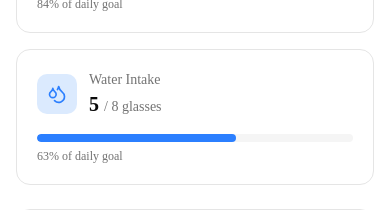
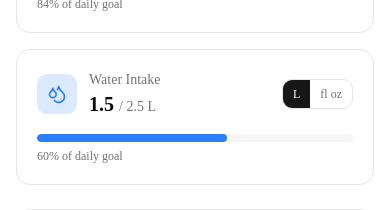
Before and after one commit to Logan1905/ascend-web-app, a Next.js app: page /ascend-web-app/ in a window 390 px wide. Shown: the part 267-477 px from the top of the page. Built offline with nearby package versions, Linux system fonts and the light colour scheme.

Commit message:
fix: water intake in L/fl oz with toggle, fix chart tooltip on mobile

```diff
--- a/src/app/page.tsx
+++ b/src/app/page.tsx
@@ -1,5 +1,6 @@
 "use client";
 
+import { useState } from "react";
 import { Droplets, Flame, TrendingDown } from "lucide-react";
 import {
   AreaChart,
@@ -18,8 +19,11 @@ import {
 const userName = "Logan";
 const dailyCalorieGoal = 2200;
 const dailyCaloriesConsumed = 1845;
-const dailyWaterGoal = 8; // glasses
-const dailyWaterConsumed = 5;
+
+// Water data stored in liters internally
+const dailyWaterGoalL = 2.5; // liters
+const dailyWaterConsumedL = 1.5; // liters
+
 const userGoal: "loss" | "gain" = "loss";
 
 const weeklyCalories = [
@@ -45,6 +49,15 @@ const weightData = [
 
 // --- Helpers ---
 
+type WaterUnit = "L" | "fl oz";
+
+const LITERS_TO_FLOZ = 33.814;
+
+function convertWater(liters: number, unit: WaterUnit): number {
+  if (unit === "fl oz") return Math.round(liters * LITERS_TO_FLOZ);
+  return parseFloat(liters.toFixed(1));
+}
+
 function getGreeting(): string {
   const hour = new Date().getHours();
   if (hour < 12) return "Good morning";
@@ -57,12 +70,43 @@ function getCaloriePercentage(): number {
 }
 
 function getWaterPercentage(): number {
-  return Math.round((dailyWaterConsumed / dailyWaterGoal) * 100);
+  return Math.round((dailyWaterConsumedL / dailyWaterGoalL) * 100);
+}
+
+// --- Custom Tooltip ---
+
+interface TooltipPayload {
+  value: number;
+  name: string;
+}
+
+interface CustomTooltipProps {
+  active?: boolean;
+  payload?: TooltipPayload[];
+  label?: string;
+  unit?: string;
+}
+
+function CustomTooltip({ active, payload, label, unit }: CustomTooltipProps) {
+  if (!active || !payload?.length) return null;
+  return (
+    <div className="border-border bg-popover rounded-lg border px-3 py-2 text-sm shadow-md">
+      <p className="font-medium">{label}</p>
+      <p className="text-muted-foreground">
+        {payload[0].value.toLocaleString()} {unit ?? ""}
+      </p>
+    </div>
+  );
 }
 
 // --- Component ---
 
 export default function Home() {
+  const [waterUnit, setWaterUnit] = useState<WaterUnit>("L");
+
+  const waterConsumed = convertWater(dailyWaterConsumedL, waterUnit);
+  const waterGoal = convertWater(dailyWaterGoalL, waterUnit);
+
   return (
     <div className="mx-auto w-full max-w-4xl space-y-6 px-4 py-6 sm:px-6">
       {/* Greeting */}
@@ -93,7 +137,6 @@ export default function Home() {
               </p>
             </div>
           </div>
-          {/* Progress bar */}
           <div className="bg-muted mt-4 h-2 w-full overflow-hidden rounded-full">
             <div
               className="h-full rounded-full bg-orange-500 transition-all"
@@ -107,6 +150,7 @@ export default function Home() {
 
         {/* Water Card */}
         <div className="border-border bg-card rounded-xl border p-5">
+          <div className="flex items-center justify-between">
             <div className="flex items-center gap-3">
               <div className="flex size-10 items-center justify-center rounded-lg bg-blue-100 dark:bg-blue-900/30">
                 <Droplets className="size-5 text-blue-500" />
@@ -114,14 +158,37 @@ export default function Home() {
               <div>
                 <p className="text-muted-foreground text-sm">Water Intake</p>
                 <p className="text-xl font-bold">
-                {dailyWaterConsumed}{" "}
+                  {waterConsumed}{" "}
                   <span className="text-muted-foreground text-sm font-normal">
-                  / {dailyWaterGoal} glasses
+                    / {waterGoal} {waterUnit}
                   </span>
                 </p>
               </div>
             </div>
-          {/* Progress bar */}
+            {/* Unit toggle */}
+            <div className="border-border flex overflow-hidden rounded-lg border text-xs font-medium">
+              <button
+                onClick={() => setWaterUnit("L")}
+                className={`px-2.5 py-1.5 transition-colors ${
+                  waterUnit === "L"
+                    ? "bg-primary text-primary-foreground"
+                    : "text-muted-foreground hover:bg-accent"
+                }`}
+              >
+                L
+              </button>
+              <button
+                onClick={() => setWaterUnit("fl oz")}
+                className={`px-2.5 py-1.5 transition-colors ${
+                  waterUnit === "fl oz"
+                    ? "bg-primary text-primary-foreground"
+                    : "text-muted-foreground hover:bg-accent"
+                }`}
+              >
+                fl oz
+              </button>
+            </div>
+          </div>
           <div className="bg-muted mt-4 h-2 w-full overflow-hidden rounded-full">
             <div
               className="h-full rounded-full bg-blue-500 transition-all"
@@ -152,14 +219,7 @@ export default function Home() {
                 tick={{ fontSize: 12 }}
                 className="fill-muted-foreground"
               />
-              <Tooltip
-                contentStyle={{
-                  backgroundColor: "hsl(var(--popover))",
-                  border: "1px solid hsl(var(--border))",
-                  borderRadius: "0.5rem",
-                  fontSize: "0.875rem",
-                }}
-              />
+              <Tooltip content={<CustomTooltip unit="kcal" />} cursor={false} />
               <Bar dataKey="calories" fill="#f97316" radius={[4, 4, 0, 0]} />
             </BarChart>
           </ResponsiveContainer>
@@ -188,14 +248,7 @@ export default function Home() {
                 tick={{ fontSize: 12 }}
                 className="fill-muted-foreground"
               />
-              <Tooltip
-                contentStyle={{
-                  backgroundColor: "hsl(var(--popover))",
-                  border: "1px solid hsl(var(--border))",
-                  borderRadius: "0.5rem",
-                  fontSize: "0.875rem",
-                }}
-              />
+              <Tooltip content={<CustomTooltip unit="lbs" />} cursor={false} />
               <Area
                 type="monotone"
                 dataKey="weight"
```
Lines whose indentation alone changed are shown as unchanged.
